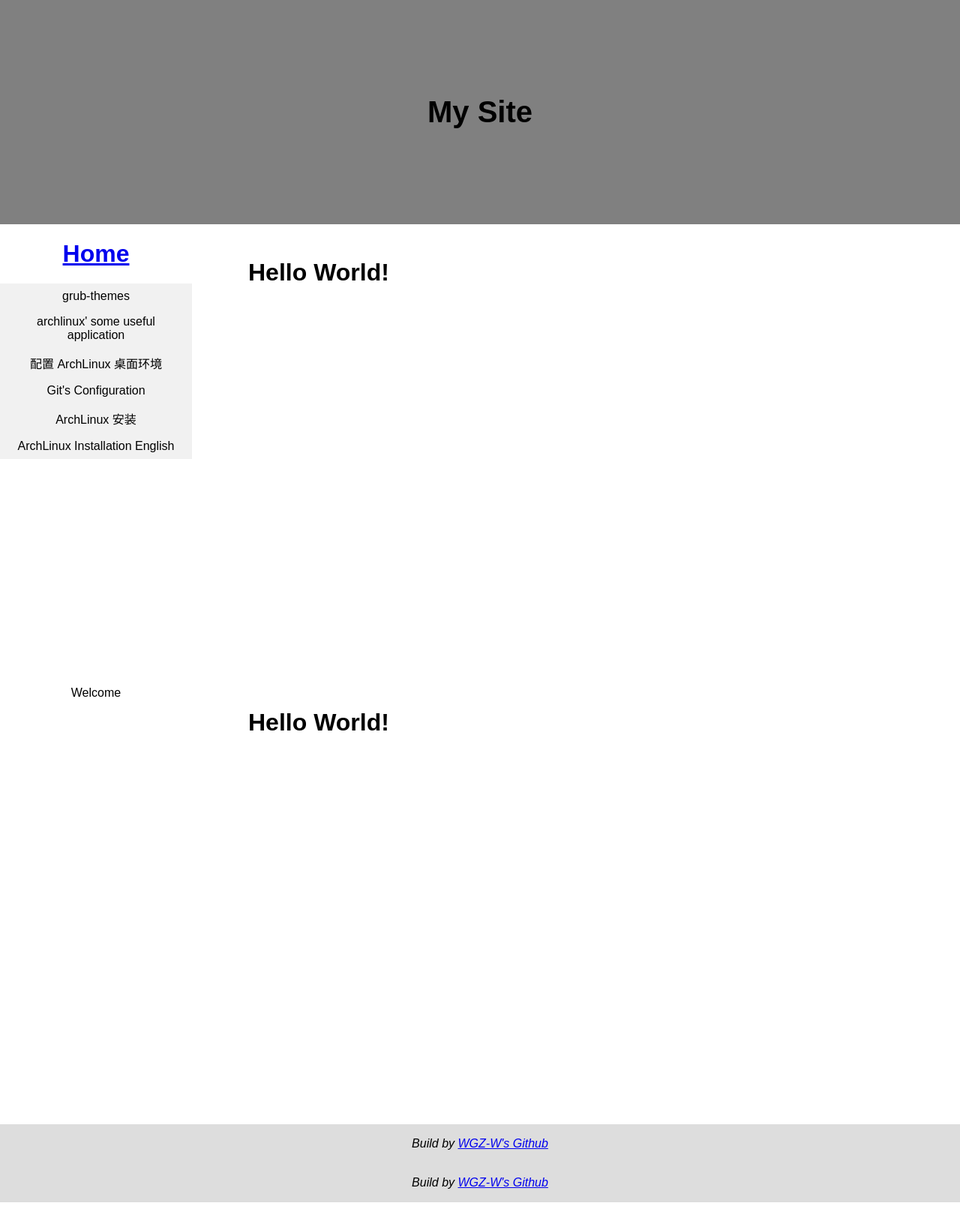
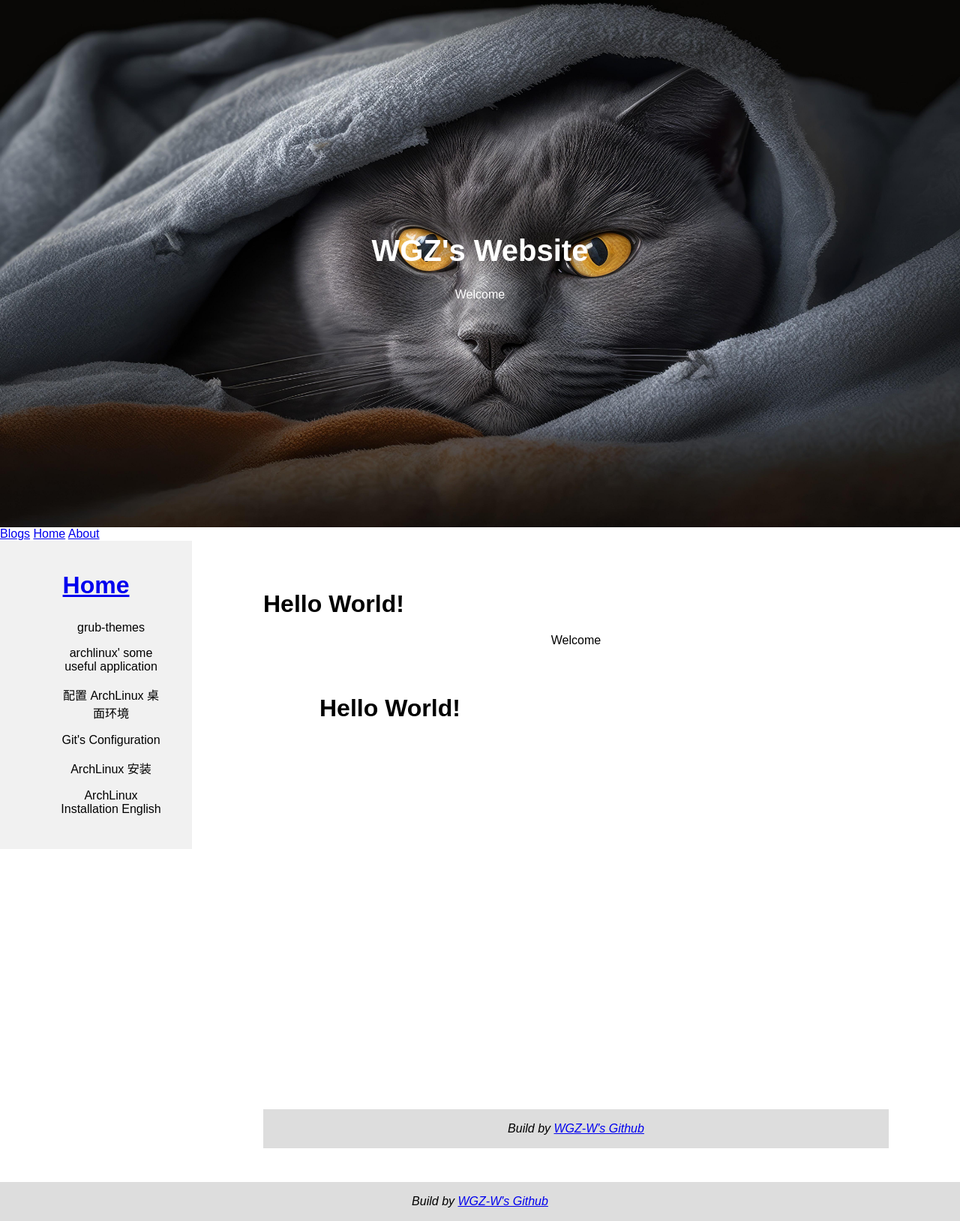
Before and after one commit to WGZ-W/wgz-w.github.io, a Jekyll site: the page built from index.html, in a window 1280 px wide. Shown: the whole page at 75% size. Built offline with Jekyll 4.4.1, drawn with Linux system fonts in a browser that asks for light colours; before the commit the page ends 1603 px from its top, so only the background shows below that.

Commit message:
sidenav color

```diff
--- a/_layouts/default.html
+++ b/_layouts/default.html
@@ -8,10 +8,18 @@
 
 <body>
   <div class="header">
-    <h1>My Site</h1>
+    <h1>WGZ's Website</h1>
+    <p>Welcome</p>
   </div>
+
+  <div class="navbar">
+    <a href="#" class="right">Blogs</a>
+    <a href="#" class="right">Home</a>
+    <a href="#">About</a>
+  </div>
+
   <div class="row">
-    <div class="leftcolumn">
+    <div class="side">
       <div class="sidenav">
         <h1><a href="/">Home</a></h1>
         <ul>
@@ -19,20 +27,18 @@
             <li><a href="{{ post.url }}">{{ post.title }}</a></li>
           {% endfor %}
         </ul>
-
-
       </div>
     </div>
 
-    <div class="rightcolumn">
+    <div class="main">
       <div class="content">
         <h1>Hello World!</h1>
+        {{ content }}
       </div>
     </div>
-
   </div>
 
-  {{ content }}
+
 
   <div class="footer">
   <p><i>Build by
--- a/assets/css/style.css
+++ b/assets/css/style.css
@@ -5,60 +5,93 @@
     box-sizing: border-box;
 }
 
-/* body 样式 */
+/* body style */
 body {
     font-family: Arial;
     margin: 0;
-    min-height: 100%;
 }
 
-/* 标题 + 背景图片 */
+/* title */
 .header {
-    background-color: gray;
+    background-image: url(/assets/images/cat.jpeg);
+    background-size: 100% 100%;
     text-align: center;
-    margin: auto;
-    padding: 100px;
+    padding: 285px;
+    color: white;
 }
 
-/* 标题字体加大 */
+/* larger fontsize */
 .header h1 {
     font-size: 40px;
-    color: #000;
+}
+
+/* topnav */
+.topnav {
+    overflow: hidden;
+    top: 0;
+    position: fixed;
+    width: 100%;
+    opacity: 0.5;
+    background-color: #343633;
+}
+
+/* topnav style */
+.topnav a {
+    float: left;
+    display: block;
+    color: white;
+    text-align: center;
+    padding: 12px 20px;
+    text-decoration: none;
+}
+
+/* right link */
+.topnav a.right {
+    float: right;
+}
+
+/* mouse hover */
+.topnav a:hover {
+    background-color: #ddd;
+    color: black;
 }
 
 
-/* 创建的列 */
-.leftcolumn {
+/* create two column */
+/* sidebar */
+.side {
     float: left;
     width: 20%;
+    background-color: #f1f1f1;
+    padding: 20px;
+}
+
+/* main content area */
+.main {
+    float: right;
+    width: 80%;
+    background-color: white;
+    padding: 20px;
 }
 
 
-.rightcolumn {
-    float: right;
-    width: 80%;
-}
 
-/* 列后清除浮动 */
+/* 列后清除浮动  */
 .row:after {
     content: "";
     display: table;
     clear: both;
 }
 
-
+/* side nav style */
 .sidenav {
     margin: auto;
-    background-color: white;
     overflow-wrap: break-word;
     text-align: center;
 }
 
 .sidenav ul {
     list-style-type: none;
-    margin: 0;
-    padding: 0;
-    background-color: #f1f1f1;
 }
 
 .sidenav li a {
@@ -74,11 +107,11 @@ body {
     color: white;
 }
 
+
 .content {
     overflow: auto;
     margin: auto;
     min-height: 600px;
-    /* background-color: green; */
     padding: 25px 75px;
 }
 
```
Also changed, not shown: _layouts/post.html (+11 -31 lines).
